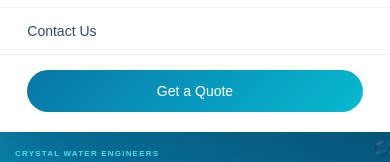
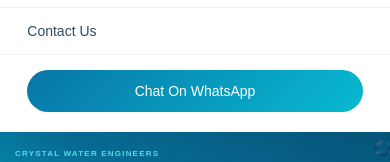
Before and after one commit to gokulvidhyatech-web/Crystalwaterengineers, a React (Vite) app in the folder frontend/: page / in a window 390 px wide. Both pictures are taken after a click on the button "Open navigation menu". Shown: the part 346-508 px from the top of the page. Built offline with nearby package versions, Linux system fonts and the light colour scheme.

Commit message:
Update Get a Quote button with WhatsApp link

```diff
--- a/frontend/src/components/Header.jsx
+++ b/frontend/src/components/Header.jsx
@@ -203,13 +203,21 @@ function Header() {
           Contact Us
         </a>
 
-        <a
+        {/* <a
           href="#contact"
           className="mobile-quote"
           onClick={closeMenu}
         >
           Get a Quote
-        </a>
+        </a> */}
+        <a
+  href="https://wa.me/918851564950?text=Hi%20Crystal%20Water%20Engineers%2C%20I%20would%20like%20to%20get%20a%20quote."
+  target="_blank"
+  rel="noopener noreferrer"
+  className="mobile-quote"
+>
+  Chat On WhatsApp
+</a>
 
       </div>
 
```
